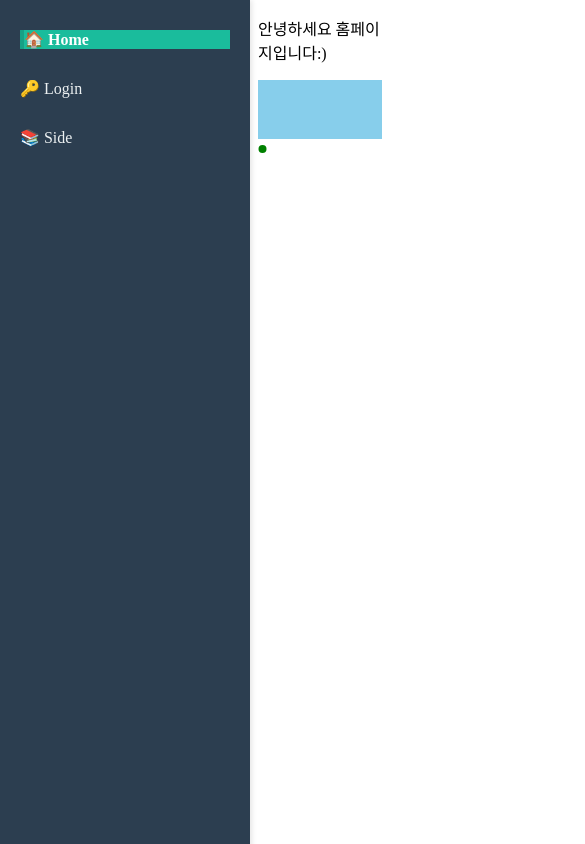
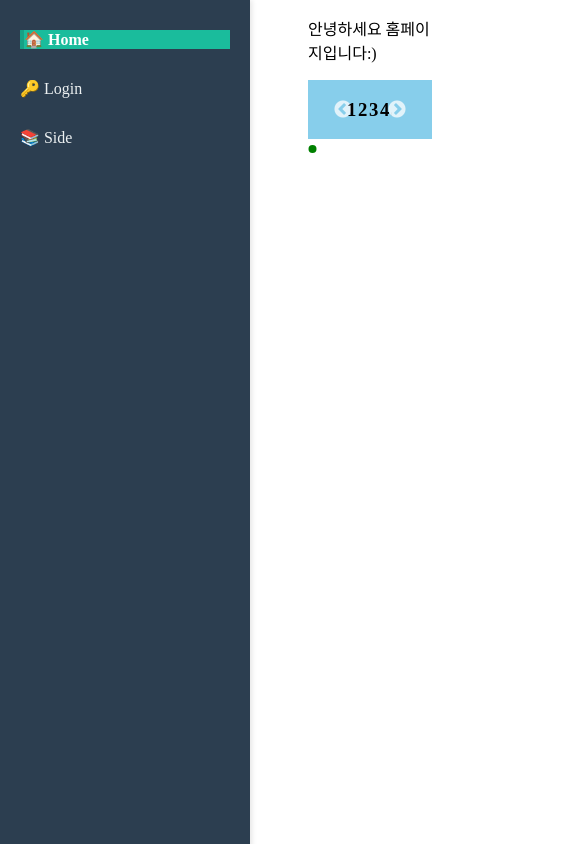
Before and after one commit to hyun522/plactice, a React (Vite) app: page / in a window 390 px wide. Shown: the top 844 px of the page, 585 px wide, since content can reach past the window. Built offline with nearby package versions, Linux system fonts and the light colour scheme.

Commit message:
carousel, svg 색상변경 작업

```diff
--- a/src/components/Carousel.tsx
+++ b/src/components/Carousel.tsx
@@ -4,7 +4,7 @@ import "slick-carousel/slick/slick-theme.css";
 
 const Carousel = () => {
   const settings = {
-    // autoplay: true,
+    autoplay: true,
     infinite: true,
     slidesToShow: 4,
     slidesToScroll: 1,
--- a/src/pages/HomePage.tsx
+++ b/src/pages/HomePage.tsx
@@ -4,6 +4,7 @@ import EllipseIcon from "../components/Ellipse";
 export default function HomePage() {
   return (
     <>
+      <div className="content-container">
         <div>
           <p>안녕하세요 홈페이지입니다:)</p>
         </div>
@@ -11,6 +12,7 @@ export default function HomePage() {
           <Carousel />
         </div>
         <EllipseIcon fill="green" />
+      </div>
     </>
   );
 }
--- a/src/styles/carousel.scss
+++ b/src/styles/carousel.scss
@@ -1,8 +1,9 @@
 .slider-container {
-  margin: 0 500px;
+  margin: 0 50px;
 }
 .slick-slide > div {
   margin: 0 10px; /* 좌우 마진 추가 */
+  background-color: pink;
 }
 .slick-list {
   margin: 0 -10px; /* 전/체 슬라이더 정렬을 위해 좌우 마진 보정 */
--- a/src/styles/homePage.scss
+++ b/src/styles/homePage.scss
@@ -1,3 +1,26 @@
-// .svg {
-//   fill: red;
+.content-container {
+  width: 100%;
+  max-width: 1280px;
+  margin-left: 100px; /* 왼쪽 마진 고정 */
+}
+
+// .ellipse-icon {
+//   position: absolute;
+//   left: 100px; /* left-bottom 고정을 위해 왼쪽 위치 설정 */
+//   bottom: 20px;
 // }
+
+/* 태블릿 (768px ~ 1024px) */
+@media (max-width: 1024px) {
+  .content-container {
+    margin-left: 0; /* 사이드 마진 없음 */
+    width: 100%;
+  }
+}
+
+/* 모바일 (540px 이하) */
+@media (max-width: 540px) {
+  .content-container {
+    margin-left: 50px; /* 모바일에서 왼쪽 마진 조정 */
+  }
+}
```
Lines whose indentation alone changed are shown as unchanged.
